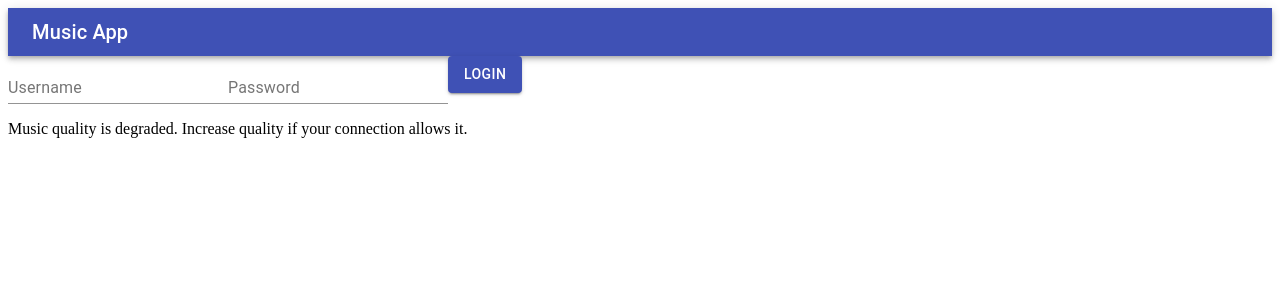
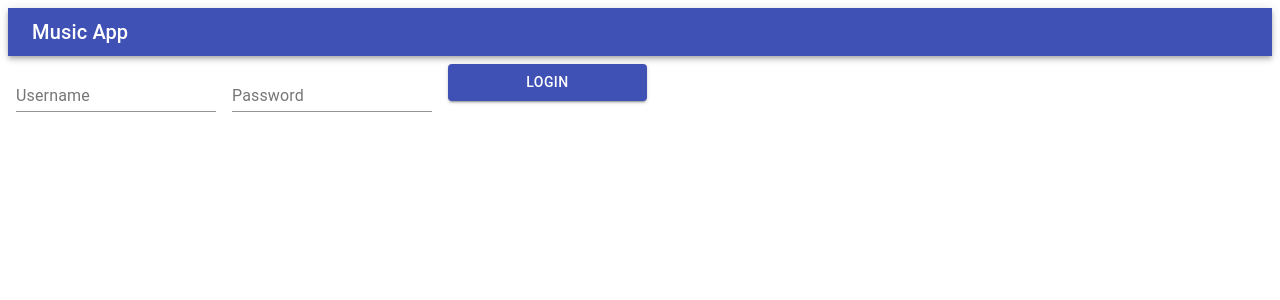
Before and after one commit to tcannetti/music-app-checkpoint, a React (Create React App) app: page / in a window 1280 px wide. Shown: the top 300 px of the page. Built offline with nearby package versions, Linux system fonts and the light colour scheme.

Commit message:
all cards function, need to fix notifications

```diff
--- a/src/App.js
+++ b/src/App.js
@@ -9,11 +9,13 @@ import { useState } from "react";
 import { Typography } from '@material-ui/core';
 
 function App() {
+  // For handling State
   const [loggedIn, setLoggedIn] = useState(false)
   const [online, setOnline] = useState(true)
   const [volume, setVolume] = useState(30)
-  const [quality, setQuality] = useState('1')
+  const [quality, setQuality] = useState('2')
 
+  //Login Functionality
   const handleLogin = () => {
     setLoggedIn(true)
   }
@@ -24,7 +26,7 @@ function App() {
       {loggedIn === true ? (
         <div>
           <CompCard>
-          <Switches online={online} setOnline={setOnline}/>
+            <Switches online={online} setOnline={setOnline}/>
           </CompCard>
           <CompCard>
             <Slider volume={volume} setVolume={setVolume}/>
@@ -37,6 +39,7 @@ function App() {
       ) : (
         <Login loggedIn={loggedIn} setLoggedIn={setLoggedIn} handleLogin={() => handleLogin()}/>
       )}
+      {/* Notification messages */}
       <div className="notifications">
         {online === false && <p>Your application is offline. You won't be able to share or stream music to other devices.</p>}
         {volume >= 80 && <p>Listening to music at a high volume can cause long term hearing loss!</p>}
--- a/src/components/Card/Card.js
+++ b/src/components/Card/Card.js
@@ -3,7 +3,6 @@ import { makeStyles } from '@material-ui/core/styles';
 import Card from '@material-ui/core/Card';
 import CardActions from '@material-ui/core/CardActions';
 import CardContent from '@material-ui/core/CardContent';
-import Button from '@material-ui/core/Button';
 import Typography from '@material-ui/core/Typography';
 
 const useStyles = makeStyles({
--- a/src/components/Dashboard/Online.js
+++ b/src/components/Dashboard/Online.js
@@ -2,7 +2,7 @@ import React from 'react';
 import Switch from '@material-ui/core/Switch';
 import { Typography } from '@material-ui/core';
 
-export default function Switches({online, setOnline}) {
+export default function Switches(props) {
   const [state, setState] = React.useState({
     checkedA: true,
     checkedB: true,
@@ -19,7 +19,7 @@ export default function Switches({online, setOnline}) {
       <Switch
         checked={state.checkedA}
         onChange={handleChange}
-        value={online}
+        value={props.online}
         name="checkedA"
         inputProps={{ 'aria-label': 'secondary checkbox' }}
       />
--- a/src/components/Login.js
+++ b/src/components/Login.js
@@ -16,7 +16,7 @@ export default function BasicTextFields(props) {
   const classes = useStyles();
 
   return (
-    <form className={classes.root} noValidate autoComplete="off" className="form">
+    <form className={classes.root} noValidate autoComplete="off">
       <TextField id="standard-basic" label="Username" />
       <TextField id="standard-basic" label="Password" />
       <Button variant="contained" color="primary" onClick={props.handleLogin}>Login</Button>
```
